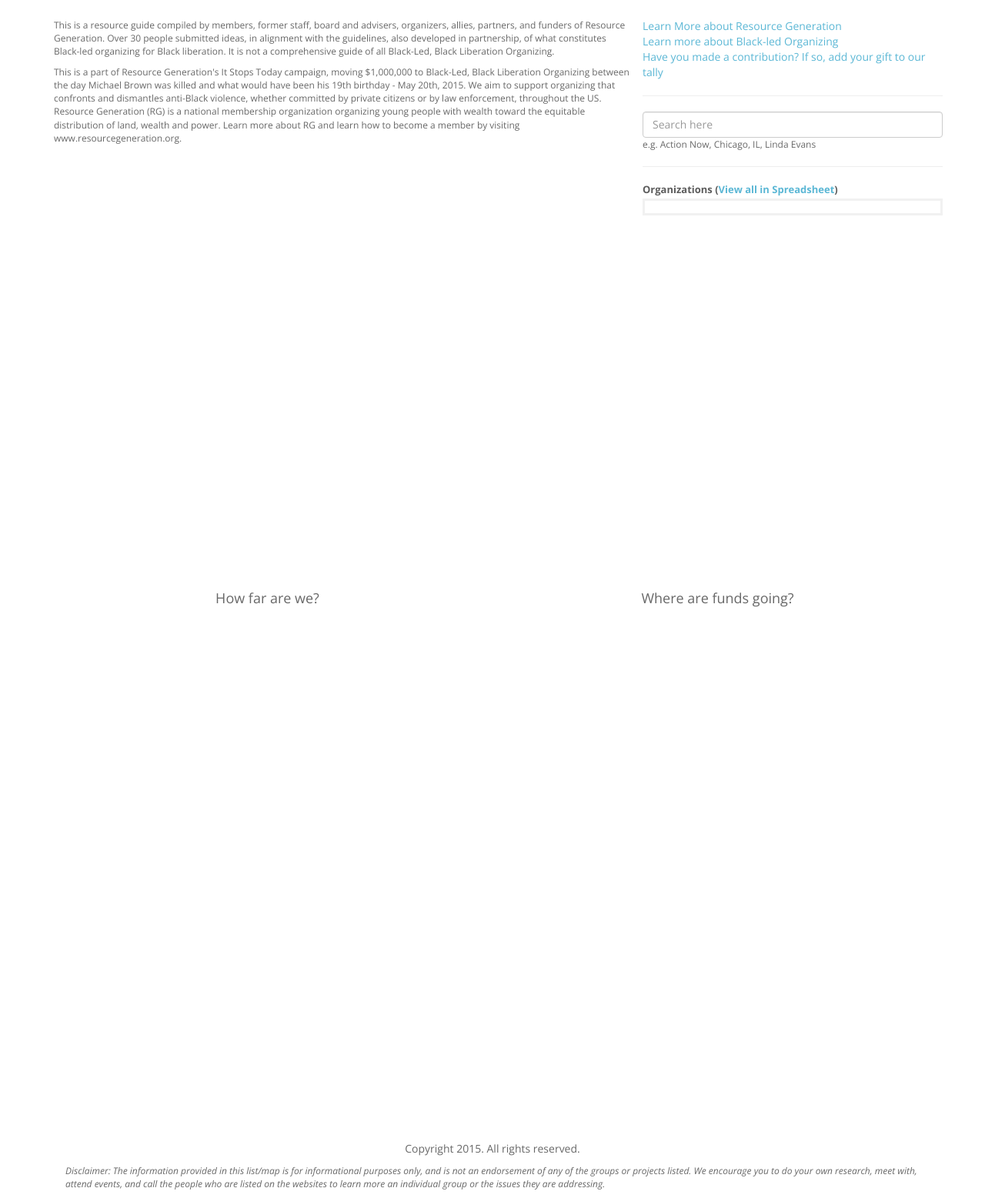
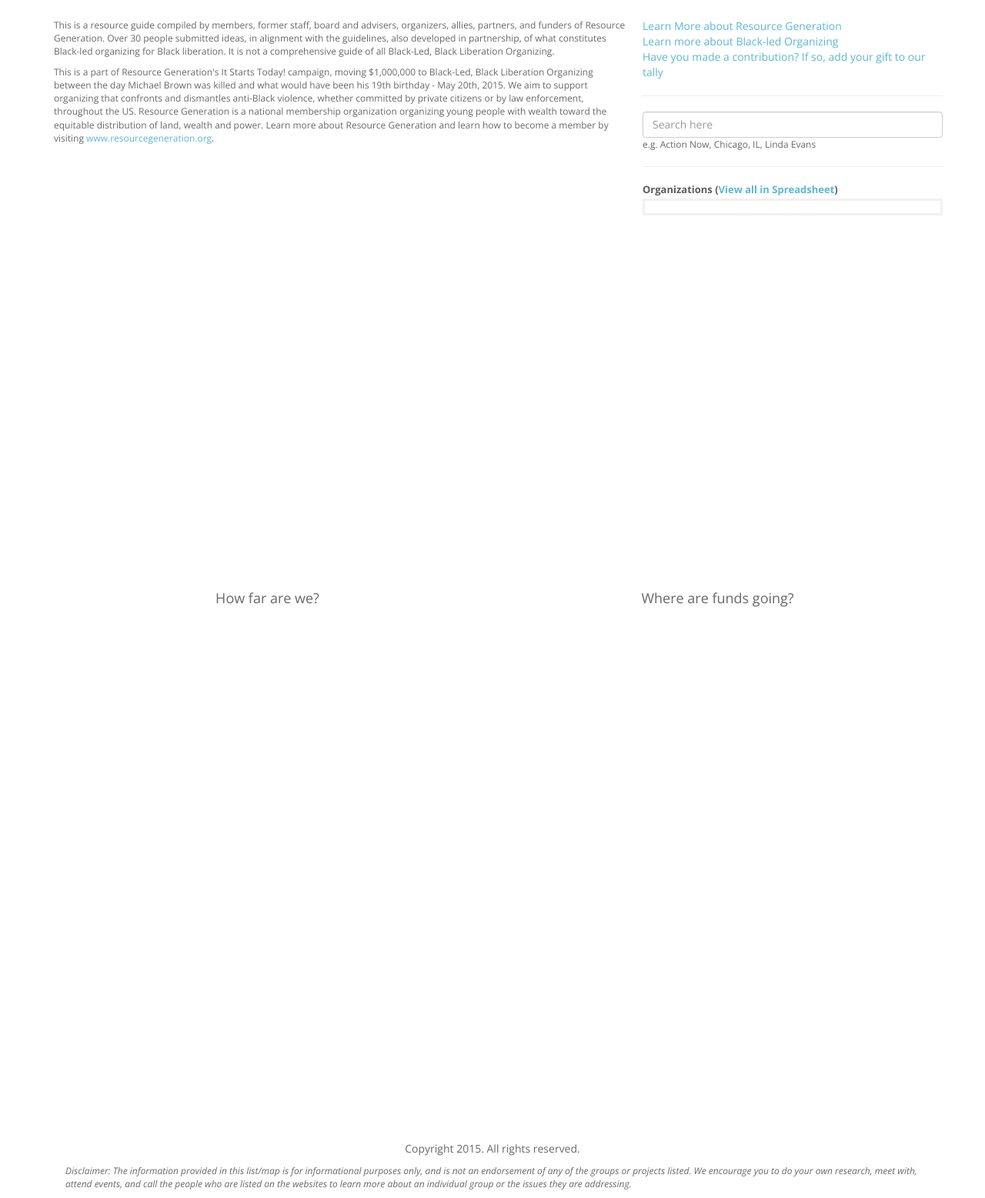
Before and after one commit to mendozao/interactive_maps, a website with bundled scripts: page app/index.html in a window 1280 px wide. Shown: the part 146-1703 px from the top of the page at 77% size. Built offline with nearby package versions, Linux system fonts and the light colour scheme; no server answers; a script that the page names is missing.

Commit message:
Update index.html

```diff
--- a/app/index.html
+++ b/app/index.html
@@ -55,7 +55,7 @@
         <p class="sub-paragraph">This is a resource guide compiled by members, former staff, board and advisers, organizers, allies, partners, and funders of Resource Generation. Over 30 people submitted ideas, in alignment with the guidelines, also developed in partnership, of what constitutes Black-led organizing for Black liberation. It is not a comprehensive guide of all Black-Led, Black Liberation Organizing.</p>
 
         <p class="sub-paragraph">
-          This is a part of Resource Generation's It Stops Today campaign, moving $1,000,000 to Black-Led, Black Liberation Organizing between the day Michael Brown was killed and what would have been his 19th birthday - May 20th, 2015. We aim to support organizing that confronts and dismantles anti-Black violence, whether committed by private citizens or by law enforcement, throughout the US. Resource Generation (RG) is a national membership organization organizing young people with wealth toward the equitable distribution of land, wealth and power. Learn more about RG and learn how to become a member by visiting www.resourcegeneration.org.
+          This is a part of Resource Generation's It Starts Today! campaign, moving $1,000,000 to Black-Led, Black Liberation Organizing between the day Michael Brown was killed and what would have been his 19th birthday - May 20th, 2015. We aim to support organizing that confronts and dismantles anti-Black violence, whether committed by private citizens or by law enforcement, throughout the US. Resource Generation is a national membership organization organizing young people with wealth toward the equitable distribution of land, wealth and power. Learn more about Resource Generation and learn how to become a member by visiting <a href="http://www.resourcegeneration.org">www.resourcegeneration.org</a>.
         </p>
         <div id="organization_map" class="map">
         </div>
@@ -111,7 +111,7 @@
           Copyright 2015. All rights reserved.
         </p>
 
-        <p class="disclaimer">Disclaimer: The information provided in this list/map is for informational purposes only, and is not an endorsement of any of the groups or projects listed. We encourage you to do your own research, meet with, attend events, and call the people who are listed on the websites to learn more an individual group or the issues they are addressing.</p>
+        <p class="disclaimer">Disclaimer: The information provided in this list/map is for informational purposes only, and is not an endorsement of any of the groups or projects listed. We encourage you to do your own research, meet with, attend events, and call the people who are listed on the websites to learn more about an individual group or the issues they are addressing.</p>
       </div>
     </div>
   </div>
```
